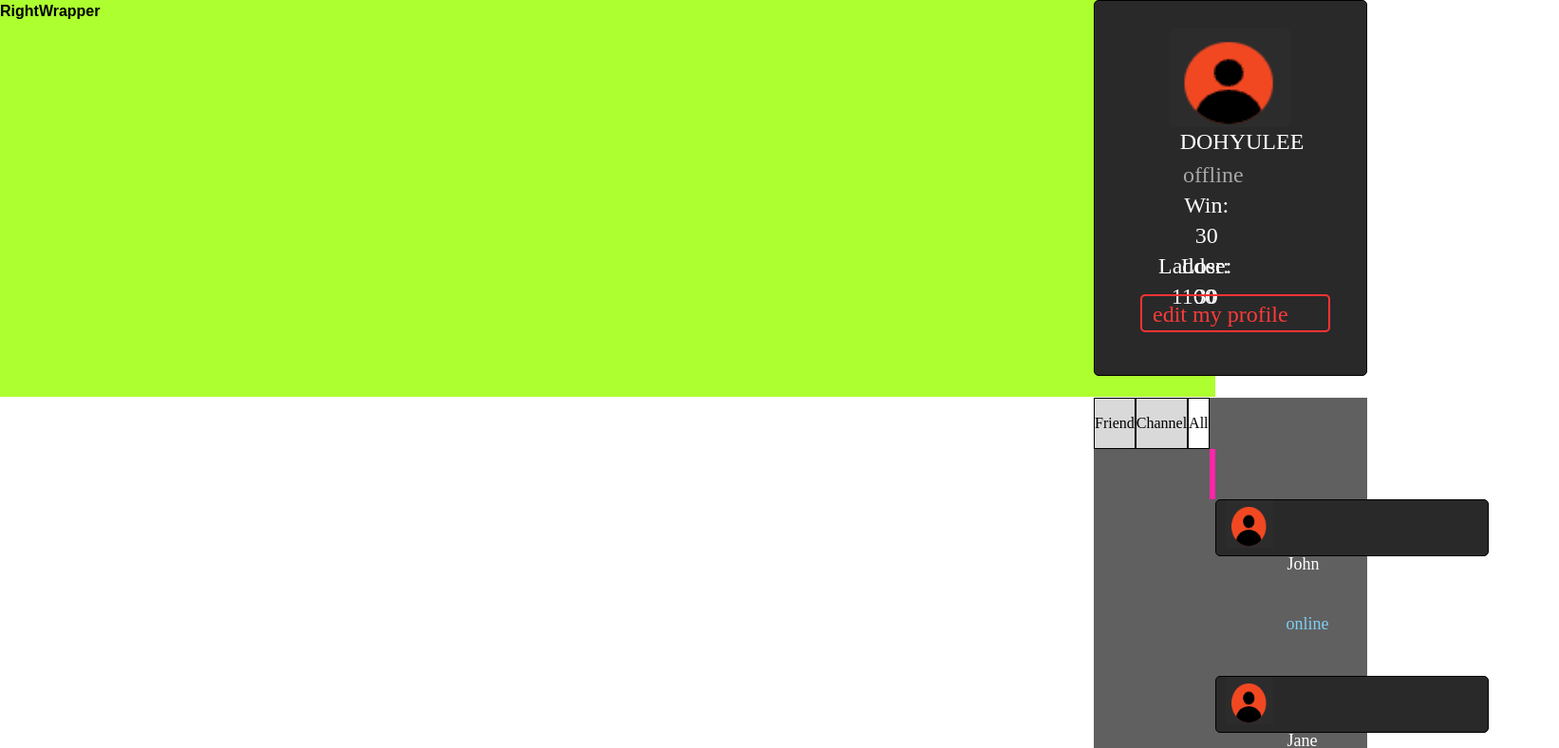
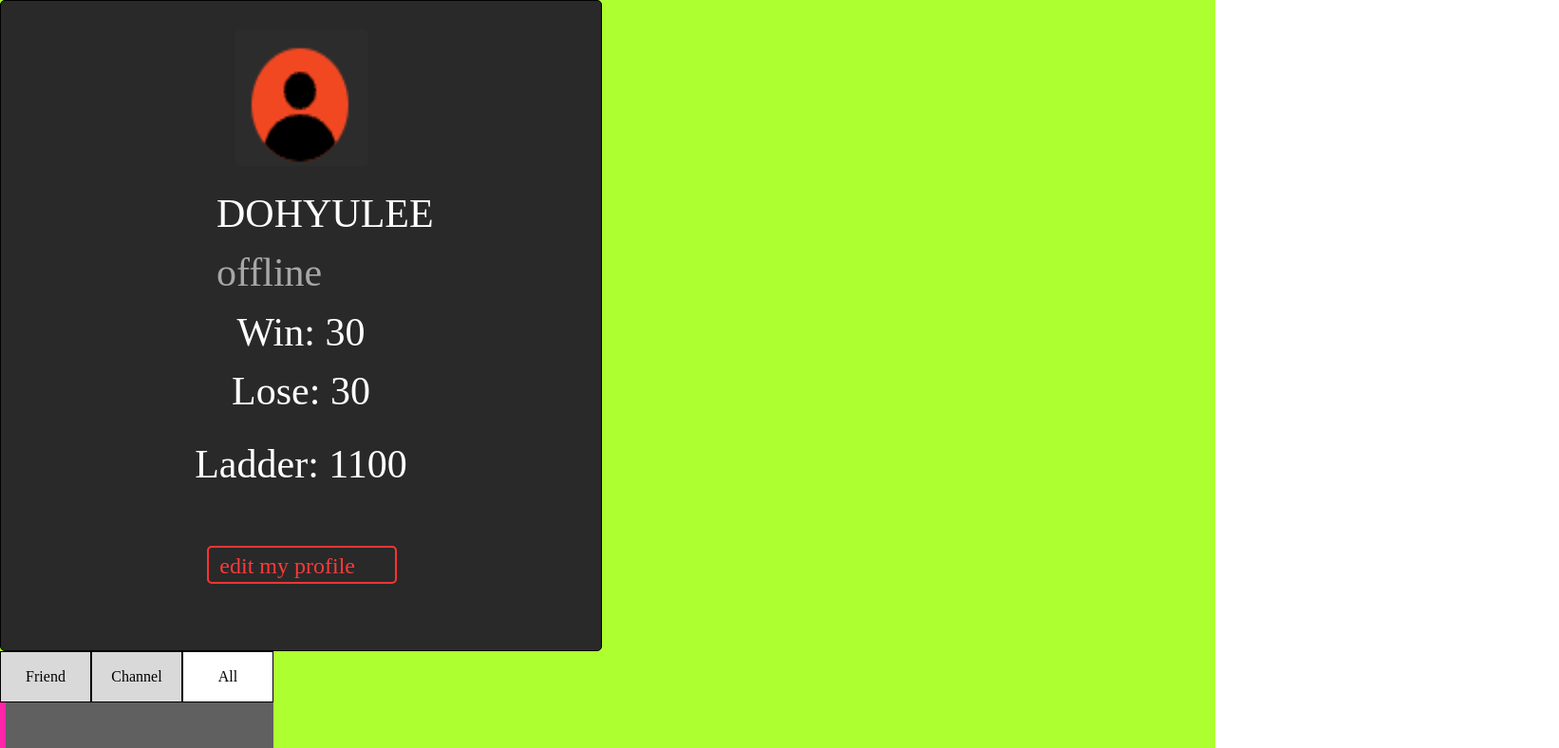
Before and after one commit to ft-ts/frontend, a Next.js app: page /main/right-wrapper in a window 1280 px wide. Shown: the top 788 px of the page at 95% size, 1642 px wide, since content can reach past the window. Built offline with nearby package versions, Linux system fonts and the light colour scheme; a web font is replaced by a local one.

Commit message:
feat: game, userProfile resizeing

```diff
--- a/package.json
+++ b/package.json
@@ -5,7 +5,7 @@
   "scripts": {
     "dev": "next dev",
     "build": "next build",
-    "start": "next start",
+    "start": "next start -H 0.0.0.0",
     "start:dev": "next dev",
     "lint": "next lint"
   },
--- a/src/app/main/mid-wrapper/game/game-wrapper.module.scss
+++ b/src/app/main/mid-wrapper/game/game-wrapper.module.scss
@@ -3,7 +3,7 @@
   }
 
   $backgroundWidth: 1280px;
-$backgroundHeigth: 424px;
+  $backgroundHeigth: 680px;
   $MatchWidth: 300px;
 
   .gameBackground{
@@ -24,7 +24,7 @@ $MatchWidth: 300px;
       width: 300px;
       height: 40.2px;
       left: ($backgroundWidth / 2) - ($MatchWidth / 2);
-    top: 300px;
+      top: $backgroundHeigth - 87;
       background: #D9D9D9;
       border-radius: 20px;
   }
@@ -57,7 +57,7 @@ $MatchWidth: 300px;
   }
 
   $gameRecordSearchBoxWidth: 240px;
-$gameRecordSearchBoxTop: 190px;
+  $gameRecordSearchBoxTop: 450px;
 
   .gameRecordSearchBox{
       box-sizing: border-box;
--- a/src/app/main/right-wrapper/page.tsx
+++ b/src/app/main/right-wrapper/page.tsx
@@ -2,7 +2,7 @@
 
 import React, { useEffect, useState } from "react";
 import './right-wrapper.css'
-import styles from './user-profile.module.css'
+import styles from './user-profile.module.scss'
 import Image from "next/image"
 import {UserProfileProps, UserListProps, gameStateProps} from "../userType"
 import DisplayUserList from "./userList"
@@ -14,7 +14,6 @@ type RightWrapperProps = UserProfileProps & UserListProps;
 export default function RightWrapper(props: {}) {
     return (
         <div id="right-wrapper">
-            <h1>RightWrapper</h1>
             <DisplayUserProfile />
             <DisplayUserList  />
         </div>
@@ -25,12 +24,6 @@ const DisplayUserProfile = (props: {}) => {
     return (
         <div>
             <DisplayUserProfileBackground  />
-            <DisplayUserProfileImage />
-            <DisplayUserProfileName nickname="DOHYULEE" />
-            <DisplayUserGameState gameState={true} online={false} />
-            <DisplayMatchNumber winCount={30} loseCount={30} />
-            <DisplayLadderPoint ladderPoint={1100} />
-            <DisplayEditButton />
         </div>
     )
 }
@@ -38,6 +31,12 @@ const DisplayUserProfile = (props: {}) => {
 const DisplayUserProfileBackground = (props: {}) => {
     return (
         <div className={styles.userProfileBackground}>
+            <DisplayUserProfileImage />
+            <DisplayUserProfileName nickname="DOHYULEE" />
+            <DisplayUserGameState gameState={true} online={false} />
+            <DisplayMatchNumber winCount={30} loseCount={30} />
+            <DisplayLadderPoint ladderPoint={1100} />
+            <DisplayEditButton />
         </div>
     )
 }
@@ -94,7 +93,7 @@ const DisplayMatchNumber = (props: {winCount: number, loseCount: number}) => {
     return (
         <div className={styles.userCount}>
             <h3 style={{ marginTop: '0px'}}>Win: {props.winCount}</h3>
-            <h3 style={{ marginTop: '0px'}}>Lose: {props.loseCount}</h3>
+            <h3 style={{ marginTop: '30px'}}>Lose: {props.loseCount}</h3>
         </div>
     )
 }
--- a/src/app/main/right-wrapper/user-profile.module.css
+++ b/src/app/main/right-wrapper/user-profile.module.scss
@@ -1,10 +1,16 @@
 /* 유저 프로필 배경 */
+
+$userProfileFontWidth: 180px;
+$userProfileBackgroundWidth: 634px;
+
+$userProfileFontLeft: ($userProfileBackgroundWidth / 2) - ($userProfileFontWidth / 2);
+
 .userProfileBackground{
     box-sizing: border-box;
-    position: absolute;
-    width: 288px;
-    height: 396px;
-    left: 1152px;
+    position: relative;
+    width: $userProfileBackgroundWidth;
+    height: 686px;
+    left:0px;
     top: 0px;
     background: #292929;
     border: 1px solid #000000;
@@ -13,25 +19,25 @@
 
 /* 유저 프로필 사진 */
 .userProfilePicture{
-    position: absolute;
-    width: 128px;
-    height: 104px;
-    left: 1232px;
-    top: 30.04px;
+    position: relative;
+    width: 140px;
+    height: 144px;
+    left: ($userProfileBackgroundWidth / 2) - (140 / 2);
+    top: 30px;
     border-radius: 5px;
 }
 
 /* 유저 이름 */
 .userProfileName{
-    position: absolute;
+    position: relative;
     width: auto;
     height: auto;
-    left: 1242.67px;
-    margin-top: 105px;
+    left: $userProfileFontLeft;
+    top:60px;
     font-family: 'ArcadeClassic';
     font-style: normal;
     font-weight: 400;
-    font-size: 24px;
+    font-size: 42px;
     line-height: 40px;
     display: flex;
     align-items: center;
@@ -39,16 +45,20 @@
     color: #FFFFFF;
 }
 
+$stateTop: 80px;
+$fontSize: 42px;
+
 /* 게임 상태 */
 .GameState{
-    position: absolute;
+    position: relative;
     width: 120px;
     height: 43.72px;
-    top: 162px;
+    top: $stateTop;
+    left: $userProfileFontLeft;
     font-family: 'ArcadeClassic';
     font-style: normal;
     font-weight: 400;
-    font-size: 24px;
+    font-size: $fontSize;
     line-height: 32px;
     display: flex;
     align-items: center;
@@ -57,14 +67,15 @@
 }
 
 .onlineState{
-    position: absolute;
+    position: relative;
     width: 200px;
     height: 43.72px;
-    top: 162px;
+    top: $stateTop;
+    left: $userProfileFontLeft;
     font-family: 'ArcadeClassic';
     font-style: normal;
     font-weight: 400;
-    font-size: 24px;
+    font-size: $fontSize;
     line-height: 32px;
     display: flex;
     align-items: center;
@@ -73,14 +84,15 @@
 }
 
 .offlineState{
-    position: absolute;
+    position: relative;
     width: 200px;
     height: 43.72px;
-    top: 162px;
+    top: $stateTop;
+    left: $userProfileFontLeft;
     font-family: 'ArcadeClassic';
     font-style: normal;
     font-weight: 400;
-    font-size: 24px;
+    font-size: $fontSize;
     line-height: 32px;
     display: flex;
     align-items: center;
@@ -90,15 +102,15 @@
 
 /* 승리횟수 */
 .userCount{
-    position: absolute;
+    position: relative;
     width: auto;
     height: auto;
-    left: 1244px;
-    top: 200px;
+    left: 0px;
+    top: $stateTop + 25px;
     font-family: 'ArcadeClassic';
     font-style: normal;
     font-weight: 400;
-    font-size: 24px;
+    font-size: $fontSize;
     line-height: 32px;
     display: flex;
     flex-direction: column;
@@ -107,28 +119,16 @@
     color: #FFFFFF;
 }
 
-.GameState {
-    left: 1246px;
-}
-
-.onlineState {
-    left: 1250px;
-}
-
-.offlineState {
-    left: 1246px;
-}
-
 .ladderPoint{
-    position: absolute;
+    position: relative;
     width: auto;
     height: auto;
-    left: 1220px;
-    top: 264px;
+    left: 0px;
+    top: 150px;
     font-family: 'ArcadeClassic';
     font-style: normal;
     font-weight: 400;
-    font-size: 24px;
+    font-size: $fontSize;
     line-height: 32px;
     display: flex;
     flex-direction: column;
@@ -140,18 +140,18 @@
   /* Rectangle 27 */
 .editButtonRectangle{
     box-sizing: border-box;
-    position: absolute;
-    width: 200.67px;
+    position: relative;
+    width: 200px;
     height: 40px;
-    left: 1200.67px;
-    top: 310px;
+    left: ($userProfileBackgroundWidth / 2) - 100;
+    top: 220px;
     border: 2px solid #FF3333;
     border-radius: 5px;
 }
 
 /* edit my info */
 .editButtonFont{
-    position: absolute;
+    position: relative;
     width: 180px;
     height: 51.84px;
     left: 11.33px;
@@ -169,7 +169,7 @@
 
 .userListBoxRectangle{
     box-sizing: border-box;
-    position: absolute;
+    position: relative;
     width: 400px;
     height: 80px;
     left: 0px;
--- a/src/app/main/right-wrapper/userList.module.scss
+++ b/src/app/main/right-wrapper/userList.module.scss
@@ -3,9 +3,9 @@
 .userListBackground{
     position: relative;
     width: 288px;
-    height: 394px;
-    left: 1152px;
-    top: 395px;
+    height: 424px;
+    left: 0px;
+    top: 0px;
     background: #606060;
 }
 
@@ -15,8 +15,8 @@
   }
 
   .listButton, .listButtonAll { /* Shared styles between "Friend", "Channel", and "All" buttons */
-    position: relative;
-    width: 95.6px;
+    position: absolute;
+    width: 96px;
     height: 54.43px;
     border: 1px solid #000000;
     display: flex;
--- a/src/app/main/right-wrapper/userList.tsx
+++ b/src/app/main/right-wrapper/userList.tsx
@@ -22,6 +22,16 @@ export default function DisplayUserList(props: {}){
     )
 }
 
+const SelectUserList = (props: {}) => {
+    return (
+        <div>
+            <DisplayUserFriendList />
+            <DisplayUserChannelList />
+            <DisplayUserAllList />
+        </div>
+    )
+}
+
 const DisplayUserFriendList = (props: {}) => {
     return (
         <button className={styles.listButton}>
@@ -32,7 +42,7 @@ const DisplayUserFriendList = (props: {}) => {
 
 const DisplayUserChannelList = (props: {}) => {
     return (
-        <button className={styles.listButton}>
+        <button className={styles.listButton} style={{left: "96px"}}>
             <h3 className={styles.listButtonText}>Channel</h3>
         </button>
     )
@@ -40,7 +50,7 @@ const DisplayUserChannelList = (props: {}) => {
 
 const DisplayUserAllList = (props: {}) => {
     return (
-        <button className={styles.listButtonAll}>
+        <button className={styles.listButtonAll} style={{left: "192px"}}>
             <h3 className={styles.listButtonText}>All</h3>
         </button>
     )
```
Lines whose indentation alone changed are shown as unchanged.
